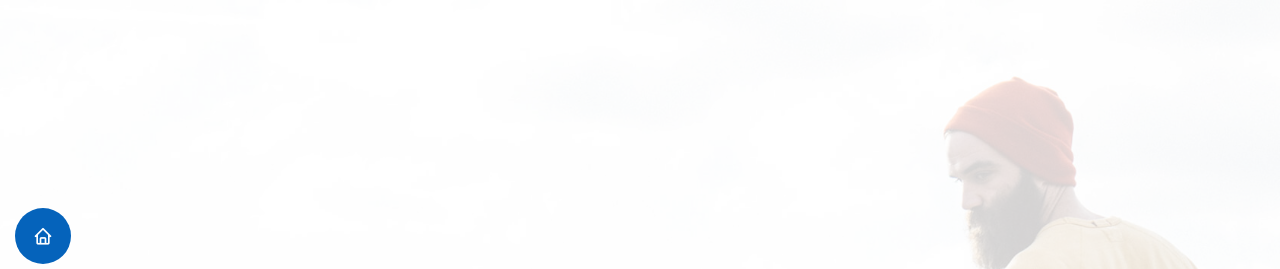
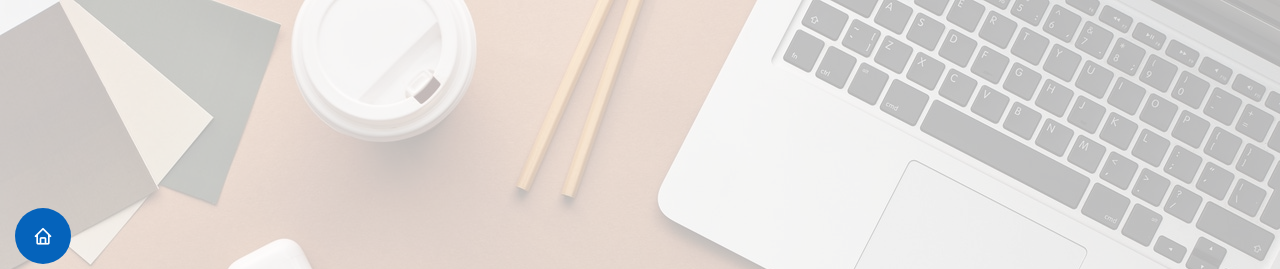
Before and after one commit to ahmdsaleem/myportfolio, a plain HTML site: page index.html in a window 1280 px wide. Shown: the top 269 px of the page. Drawn offline with nearby package versions, Linux system fonts and the light colour scheme.

Commit message:
First Commit

```diff
--- a/assets/css/style.css
+++ b/assets/css/style.css
@@ -242,10 +242,11 @@ h1, h2, h3, h4, h5, h6 {
 #hero {
   width: 100%;
   height: 100vh;
-  background: url("../img/hero-bg.jpg") top right no-repeat;
+  background: url("../img/pexels-fauxels-3184464.jpg") top right no-repeat;
   background-size: cover;
   position: relative;
 }
+
 @media (min-width: 992px) {
   #hero {
     padding-left: 160px;
@@ -253,7 +254,7 @@ h1, h2, h3, h4, h5, h6 {
 }
 #hero:before {
   content: "";
-  background: rgba(255, 255, 255, 0.8);
+  background: rgba(255, 255, 255, 0.7);
   position: absolute;
   bottom: 0;
   top: 0;
```
Also changed, not shown: assets/img/pexels-fauxels-3184464.jpg (added), assets/img/profile-img.jpg, assets/img/sm-hero-sm.jpg (added), assets/img/sm-hero.jpg (added).
